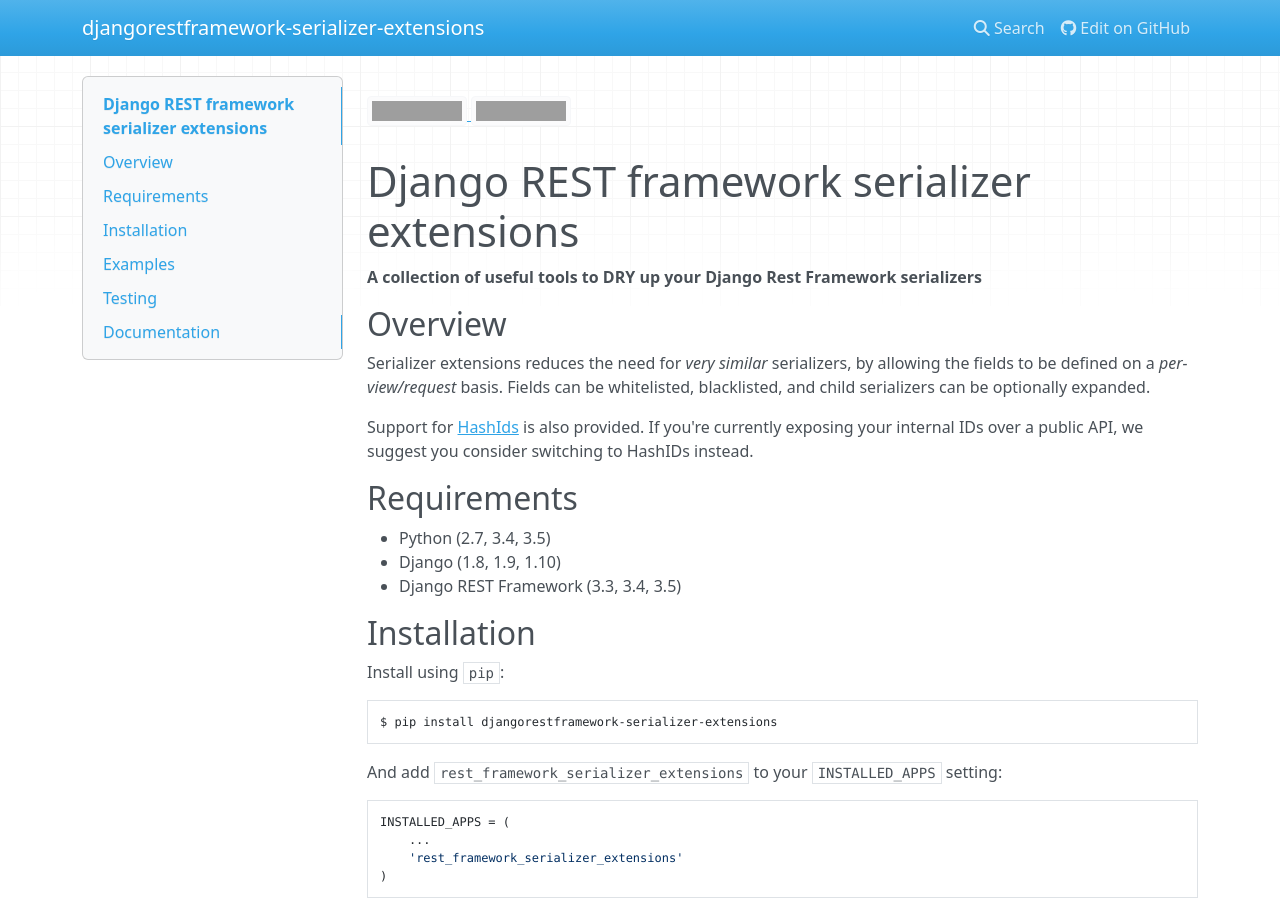
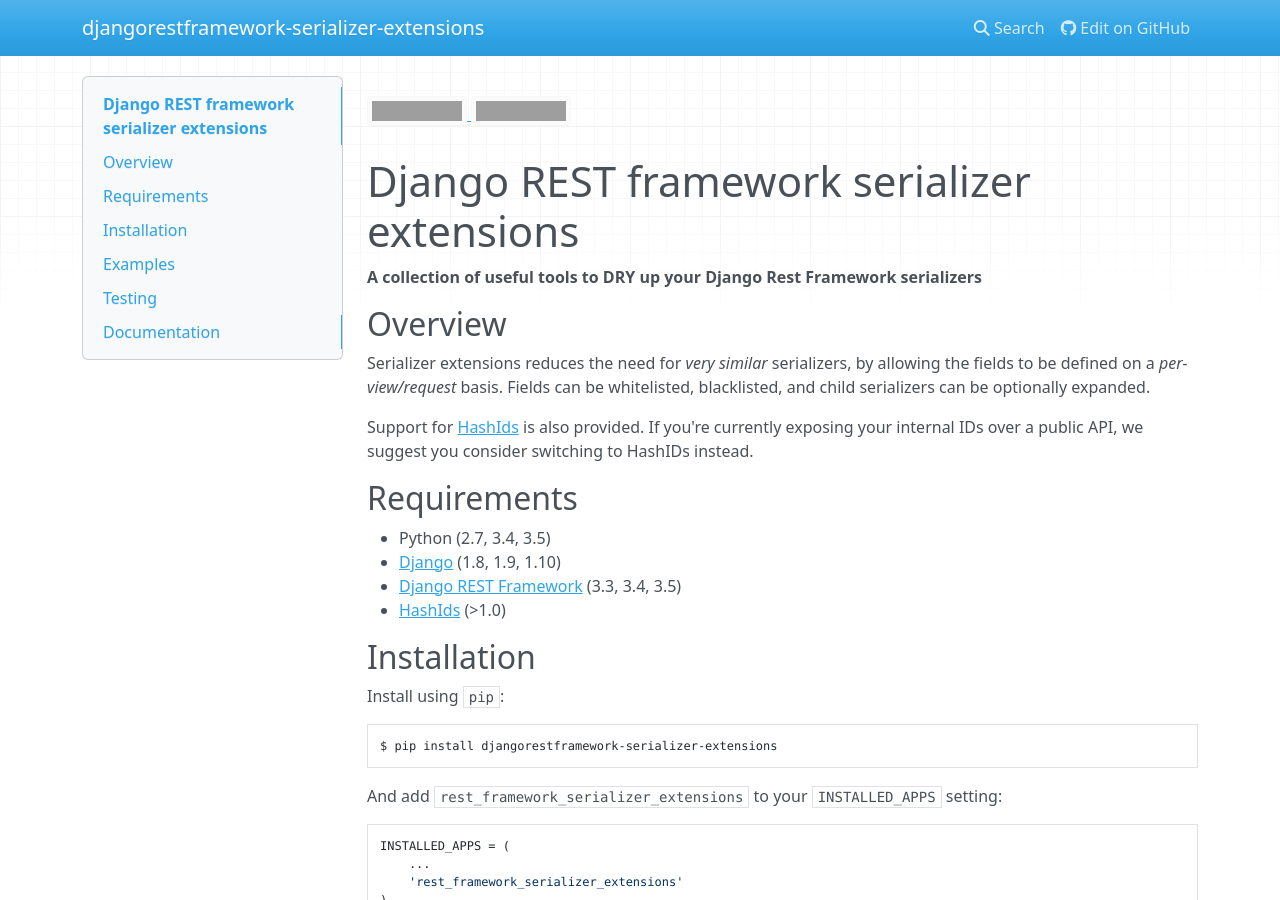
Before and after one commit to evenicoulddoit/django-rest-framework-serializer-extensions, an MkDocs documentation site: the page built from docs/index.md, in a window 1280 px wide and 900 px high. Built offline with MkDocs 1.6.1, drawn with Linux system fonts in a browser that asks for light colours; nearby versions of some CDN libraries; grey boxes are pictures that could not be loaded.

Commit message:
Update dependencies
* Remove six dependency. Already within Django
* Removed cached_property dependency. Not worth cost
* Add HashIds depdency to setup.py
* Update README and docs index

```diff
--- a/docs/index.md
+++ b/docs/index.md
@@ -21,10 +21,12 @@
 also provided. If you're currently exposing your internal IDs over a public
 API, we suggest you consider switching to HashIDs instead.
 
+
 ## Requirements
 * Python (2.7, 3.4, 3.5)
-* Django (1.8, 1.9, 1.10)
-* Django REST Framework (3.3, 3.4, 3.5)
+* [Django](https://github.com/tomchristie/django-rest-framework) (1.8, 1.9, 1.10)
+* [Django REST Framework](https://github.com/tomchristie/django-rest-framework) (3.3, 3.4, 3.5)
+* [HashIds](https://github.com/davidaurelio/hashids-python) (>1.0)
 
 
 ## Installation
--- a/requirements.txt
+++ b/requirements.txt
@@ -10,9 +10,7 @@
 django-test-plus==1.0.16
 
 # App requirements
-cached-property==1.3.0
 hashids==1.1.0
-six==1.10.0
 
 # Wheel for PyPI installs
 wheel==0.24.0
--- a/setup.py
+++ b/setup.py
@@ -74,7 +74,9 @@
     author_email=author_email,
     packages=get_packages(package),
     package_data=get_package_data(package),
-    install_requires=[],
+    install_requires=[
+        "hashids>1.0.0",
+    ],
     classifiers=[
         'Development Status :: 2 - Pre-Alpha',
         'Environment :: Web Environment',
```
Also changed, not shown: README.md (+4 -2 lines), 4 other files.
